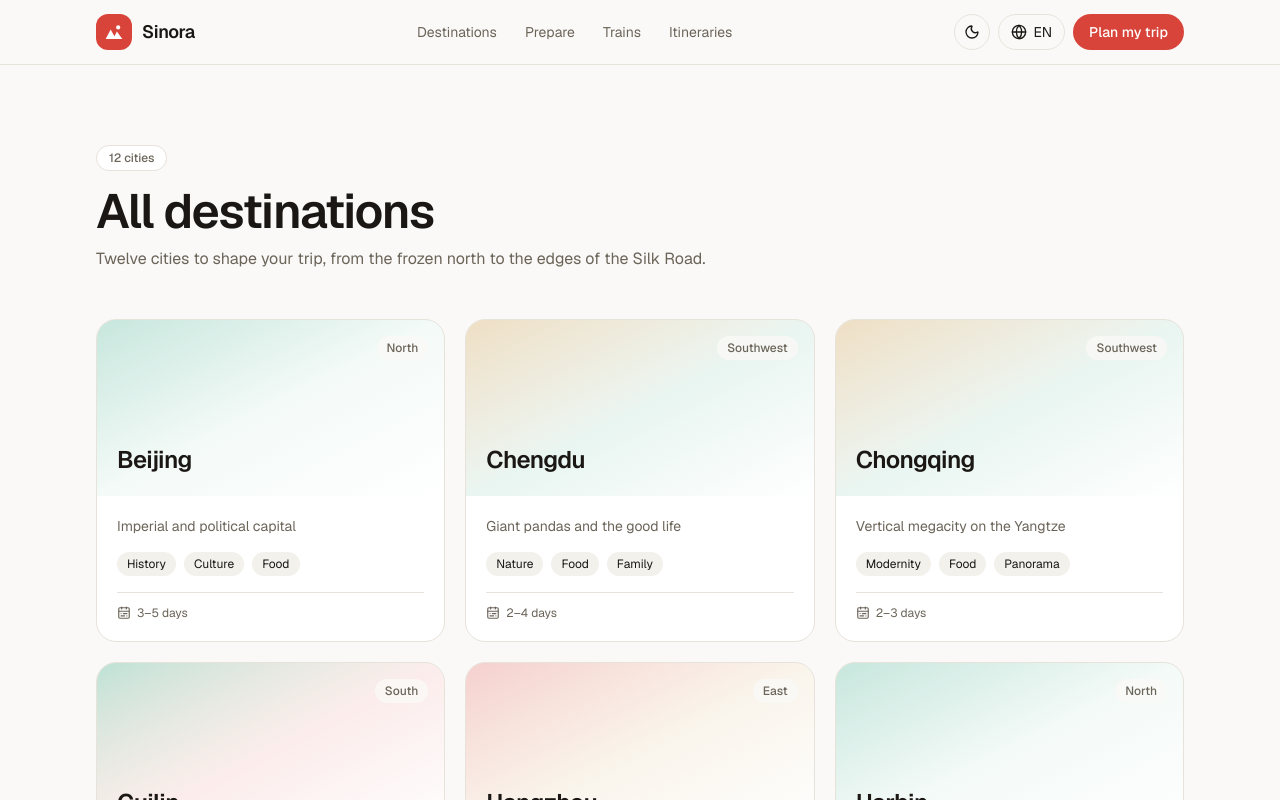
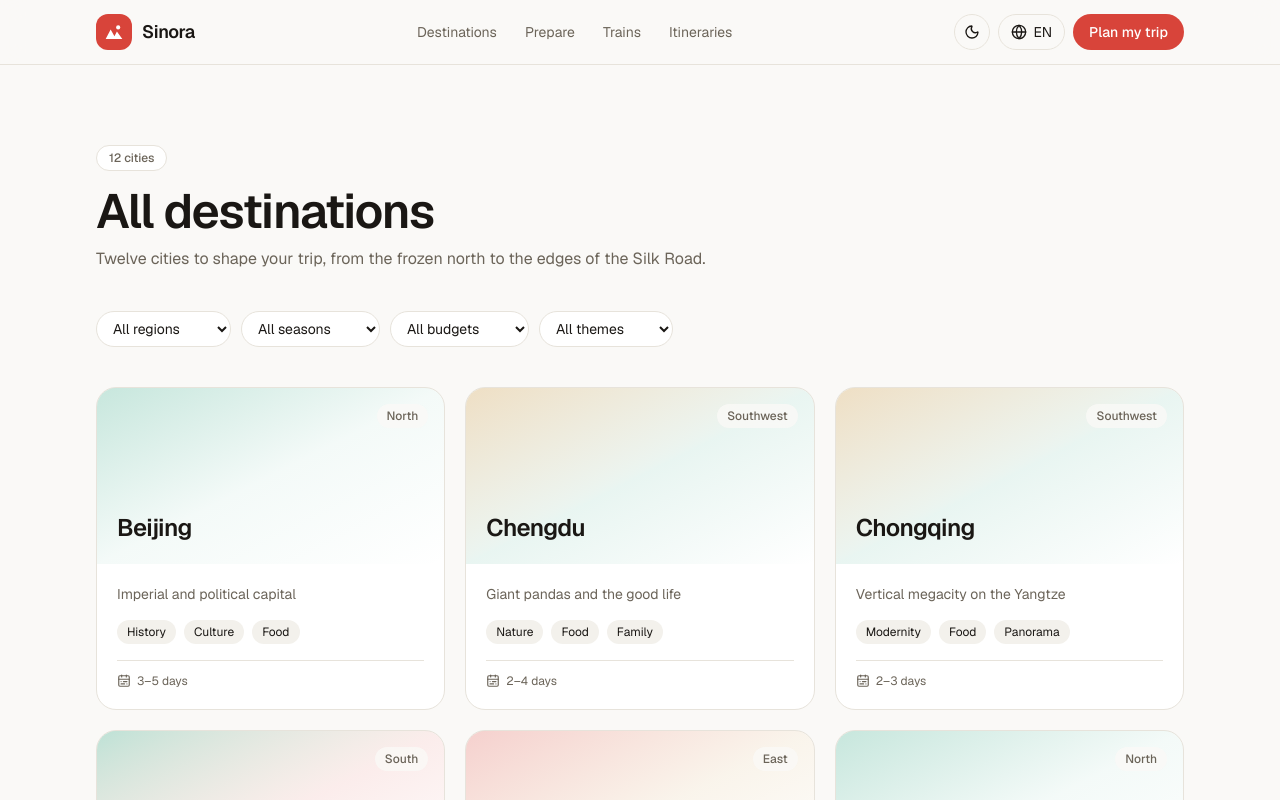
Before and after one commit to ramyozi/sinora, a Next.js app: page /en/destinations in a window 1280 px wide. Shown: the top 800 px of the page. Built offline with nearby package versions, Linux system fonts and the light colour scheme.

Commit message:
branchement des filtres sur la page destinations

```diff
--- a/src/app/[locale]/destinations/page.tsx
+++ b/src/app/[locale]/destinations/page.tsx
@@ -2,9 +2,23 @@ import type { Metadata } from "next";
 import { notFound } from "next/navigation";
 import { isLocale } from "@/i18n/config";
 import { getDictionary } from "@/i18n/dictionaries";
-import { getAllCities, sortCitiesByName } from "@/data/cities";
+import {
+  BUDGETS,
+  REGIONS,
+  SEASONS,
+  TAGS,
+  type BudgetTier,
+  type CityFilter,
+  type CityRegion,
+  type CityTag,
+  type Season,
+  filterCities,
+  getAllCities,
+  sortCitiesByName,
+} from "@/data/cities";
 import { Container } from "@/components/ui/container";
 import { CityCard } from "@/components/destinations/city-card";
+import { FilterBar } from "@/components/destinations/filter-bar";
 
 export async function generateMetadata({
   params,
@@ -21,14 +35,37 @@ export async function generateMetadata({
   };
 }
 
+// Valide une valeur d'URL contre la liste autorisée, sinon renvoie undefined.
+function pickValid<T extends string>(
+  value: unknown,
+  allowed: readonly T[],
+): T | undefined {
+  return typeof value === "string" &&
+    (allowed as readonly string[]).includes(value)
+    ? (value as T)
+    : undefined;
+}
+
 export default async function DestinationsPage({
   params,
+  searchParams,
 }: PageProps<"/[locale]/destinations">) {
   const { locale } = await params;
   if (!isLocale(locale)) notFound();
 
+  const sp = await searchParams;
   const dict = await getDictionary(locale);
-  const cities = sortCitiesByName(getAllCities(), locale);
+
+  const criteria: CityFilter = {
+    region: pickValid<CityRegion>(sp.region, REGIONS),
+    season: pickValid<Season>(sp.season, SEASONS),
+    budget: pickValid<BudgetTier>(sp.budget, BUDGETS),
+    tag: pickValid<CityTag>(sp.tag, TAGS),
+  };
+  const cities = sortCitiesByName(
+    filterCities(getAllCities(), criteria),
+    locale,
+  );
 
   return (
     <Container className="py-16 sm:py-20">
@@ -44,7 +81,12 @@ export default async function DestinationsPage({
         </p>
       </header>
 
-      <div className="mt-12 grid gap-5 sm:grid-cols-2 lg:grid-cols-3">
+      <div className="mt-10">
+        <FilterBar dict={dict} />
+      </div>
+
+      {cities.length > 0 ? (
+        <div className="mt-10 grid gap-5 sm:grid-cols-2 lg:grid-cols-3">
           {cities.map((city) => (
             <CityCard
               key={city.slug}
@@ -54,6 +96,11 @@ export default async function DestinationsPage({
             />
           ))}
         </div>
+      ) : (
+        <p className="mt-10 rounded-card border border-border bg-surface p-10 text-center text-muted">
+          {dict.destinations.filters.noResults}
+        </p>
+      )}
     </Container>
   );
 }
```
Lines whose indentation alone changed are shown as unchanged.
